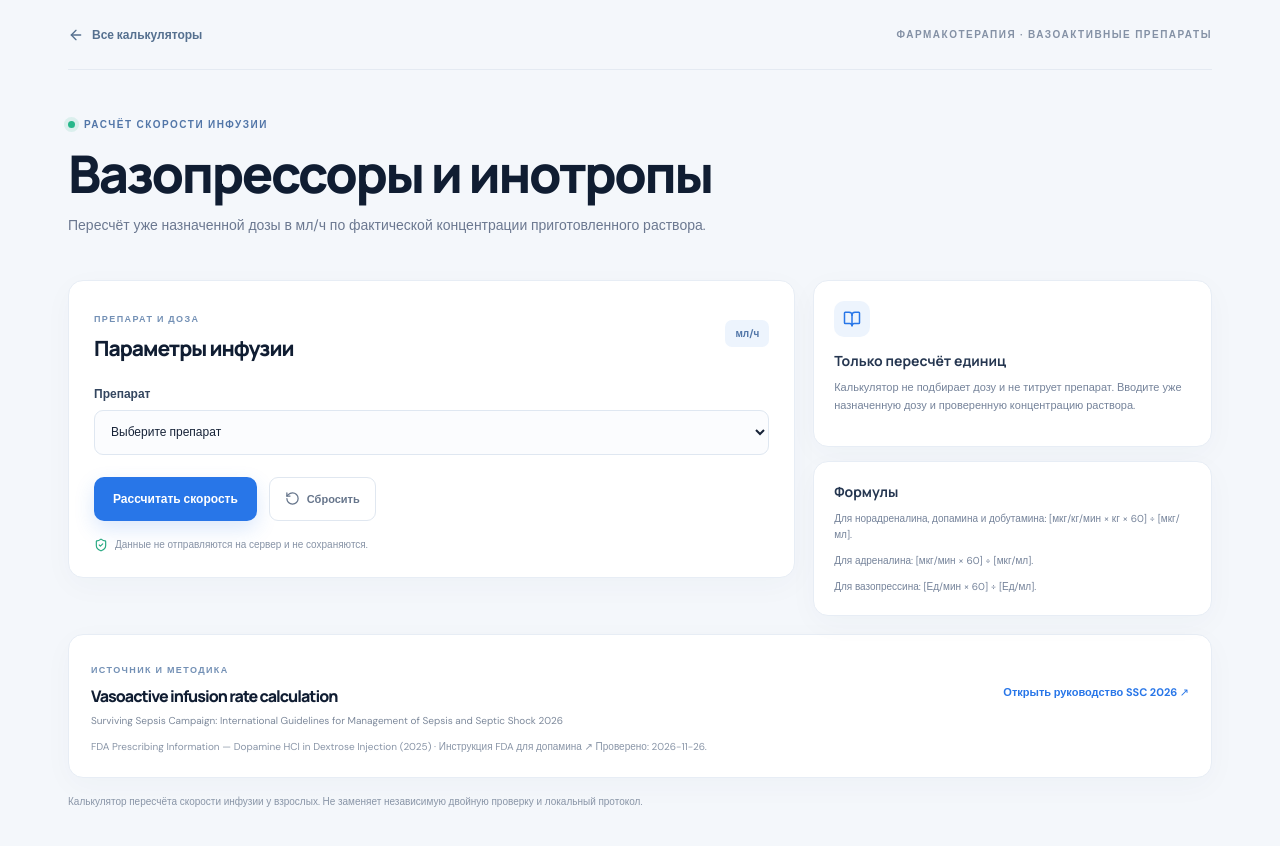
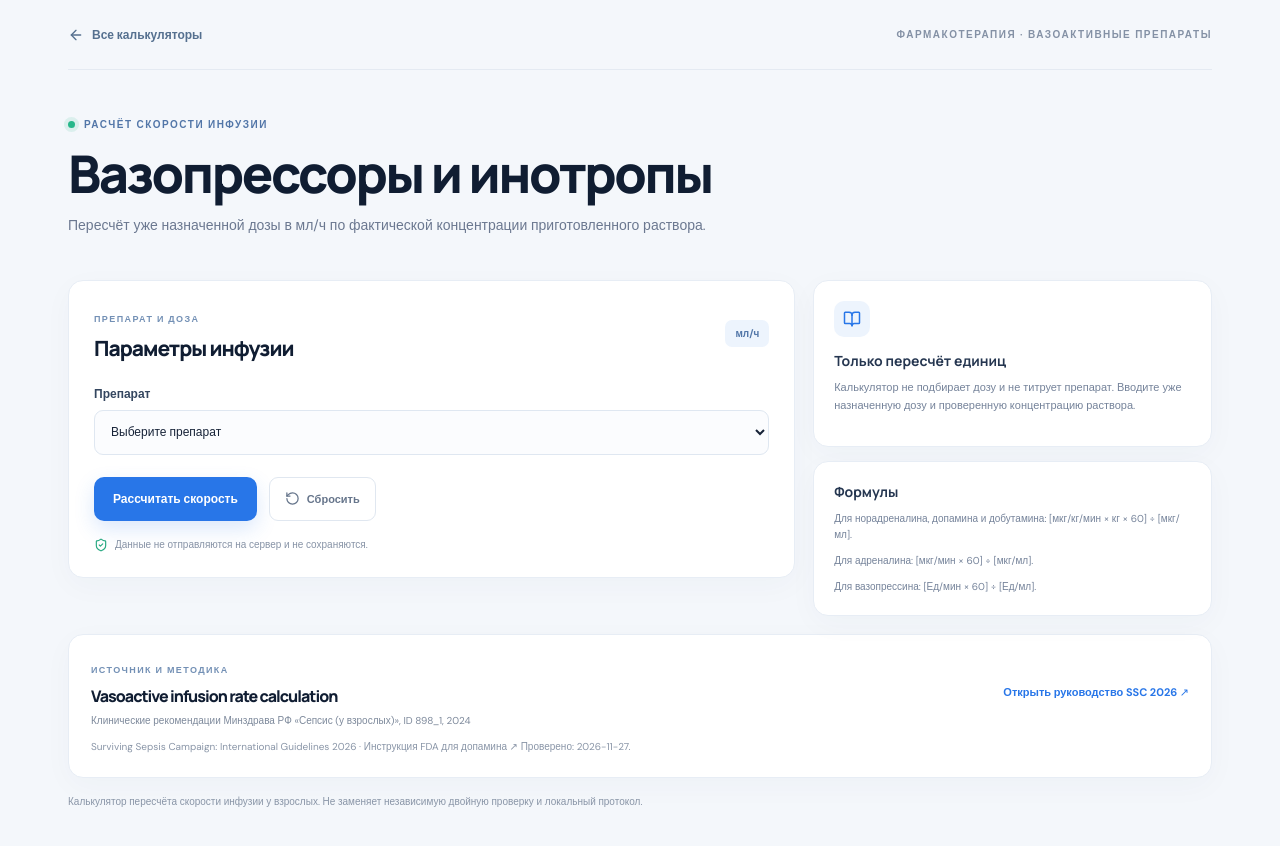
Before and after one commit to Whiterx/medcalc-pro-next, a React (Vite) app: page /medcalc-pro-next/calculators/vasopressors in a window 1280 px wide. Shown: the top 846 px of the page. Built offline with nearby package versions, Linux system fonts and the light colour scheme.

Commit message:
docs: align vasopressor reference with Russian CPG

```diff
--- a/src/calculators/pharmacotherapy/vasopressors.reference.ts
+++ b/src/calculators/pharmacotherapy/vasopressors.reference.ts
@@ -1,18 +1,19 @@
 export const VASOPRESSORS_REFERENCE = {
   title: 'Vasoactive infusion rate calculation',
-  guideline: 'Surviving Sepsis Campaign: International Guidelines for Management of Sepsis and Septic Shock 2026',
-  guidelineUrl: 'https://www.survivingsepsis.org/clinical-resources/guidelines/guidelines/surviving-sepsis-campaign-international-guidelines-for-management-of-sepsis-and-septic-shock-2026',
-  supportingGuideline: 'FDA Prescribing Information — Dopamine HCl in Dextrose Injection (2025)',
-  supportingUrl: 'https://www.accessdata.fda.gov/drugsatfda_docs/label/2025/018826s051lbl.pdf',
-  accessed: '2026-11-26',
+  guideline: 'Клинические рекомендации Минздрава РФ «Сепсис (у взрослых)», ID 898_1, 2024',
+  guidelineUrl: 'https://cr.minzdrav.gov.ru/preview-cr/898_1',
+  supportingGuideline: 'Surviving Sepsis Campaign: International Guidelines 2026',
+  supportingUrl: 'https://www.survivingsepsis.org/clinical-resources/guidelines/guidelines/surviving-sepsis-campaign-international-guidelines-for-management-of-sepsis-and-septic-shock-2026',
+  accessed: '2026-11-27',
   notes: [
-    'Калькулятор выполняет только арифметический пересчёт назначенной дозы и фактической концентрации раствора в мл/ч. Он не рекомендует препарат, дозу, титрование или целевое АД.',
-    'Для норадреналина, адреналина, допамина и добутамина: мл/ч = [доза (мкг/кг/мин) × масса (кг) × 60] ÷ концентрация (мкг/мл). Концентрация = количество препарата (мг) × 1000 ÷ конечный объём (мл).',
-    'Для вазопрессина: мл/ч = [доза (Ед/мин) × 60] ÷ концентрация (Ед/мл). Масса тела для этого расчёта не требуется.',
-    'Пользователь должен ввести фактическое количество препарата и конечный объём после разведения, сверив их с этикеткой шприца/инфузионного раствора. Не полагайтесь на стандартные концентрации.',
-    'Руководство SSC 2026 рекомендует норадреналин как вазопрессор первой линии при септическом шоке; при недостаточном MAP на возрастающих дозах норадреналина предлагается добавить вазопрессин; при недостаточном MAP несмотря на оба препарата — рассмотреть адреналин. При сопутствующей сердечной дисфункции выбор инотропной поддержки индивидуализируется.',
-    'Допамин и адреналин повышают риск аритмий у предрасположенных пациентов. Добутамин — инотроп, а не универсальная замена вазопрессору. Показания и выбор препарата определяются клинической ситуацией и действующими рекомендациями.',
-    'Скорость >99 мл/ч помечается как повод перепроверить единицы, концентрацию, объём и назначенную дозу; это не универсальный физиологический предел.',
-    'Перед подключением перепроверьте расчёт независимо, концентрацию, совместимость, линию и настройки инфузионного насоса по локальному протоколу. Образовательный калькулятор не заменяет двойную проверку.',
+    'Калькулятор выполняет только арифметический пересчёт уже назначенной дозы и указанной концентрации раствора в мл/ч. Он не рекомендует препарат, дозу, титрование или целевое АД.',
+    'Для норэпинефрина, допамина и добутамина текущая реализация принимает назначенную дозу в мкг/кг/мин; скорость = доза × масса × 60 / концентрация (мкг/мл).',
+    'Для эпинефрина используется отдельная размерность мкг/мин, как указано в КР Минздрава РФ 898_1 для добавления эпинефрина при сохраняющейся сепсис-индуцированной гипотензии; скорость = доза × 60 / концентрация (мкг/мл). Это не является назначением дозы.',
+    'Для вазопрессина скорость = доза (Ед/мин) × 60 / концентрация (Ед/мл).',
+    'Концентрацию катехоламинов вводят только в том эквиваленте действующего вещества, к которому относится назначенная доза. Соль и активное основание могут иметь разные массы; калькулятор не конвертирует их автоматически. При неоднозначной маркировке расчет не использовать до подтверждения эквивалента фармацевтом/аптекой.',
+    'Не использовать стандартные концентрации по памяти: вводить концентрацию фактически приготовленного и промаркированного раствора.',
+    'КР 898_1: норэпинефрин — препарат первой линии у взрослых при сепсис-индуцированной гипотензии, не связанной с гиповолемией; эпинефрин указан как добавляемый препарат в мкг/мин. Эти положения относятся к сепсису у взрослых и не являются универсальной схемой для иных типов шока.',
+    'Допамин и добутамин не являются взаимозаменяемыми с норэпинефрином вазопрессорами; выбор препарата и доза определяются клинической ситуацией, мониторингом и локальным протоколом.',
+    'Перед подключением независимо перепроверьте расчет, концентрацию, совместимость, линию и настройки инфузионного насоса по локальному протоколу.',
   ],
 } as const
```
